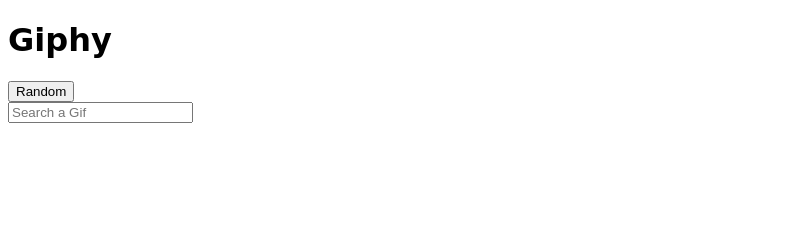
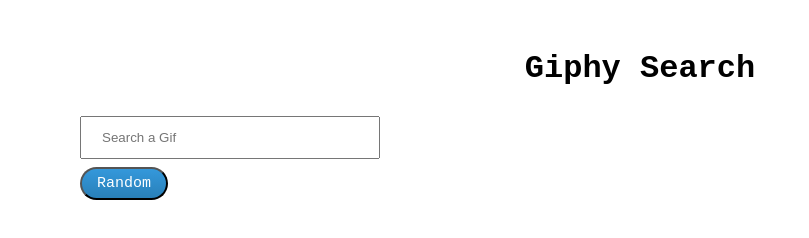
Before and after one commit to parkerwalker/giphyAngular, a website: page public/views/index.html in a window 1280 px wide. Shown: the whole page, without its empty margins (0-809 px from the left). Drawn offline with Linux system fonts and the light colour scheme; files that its build step writes are made by us from their sources; files whose address does not match are found by name.

Commit message:
added styling

```diff
--- a/public/scripts/services/search.service.js
+++ b/public/scripts/services/search.service.js
@@ -14,4 +14,4 @@
 
 
 
-})
+});//end SearchService
--- a/public/styles/master.css
+++ b/public/styles/master.css
@@ -1,3 +1,62 @@
 h1 {
-  font-family: cursive;
+  font-family: Courier New;
+  text-align: center;
 }
+
+body{
+  margin: 50px;
+}
+
+#inputForm{
+  margin-left: 30px;
+}
+
+ .input {
+  width: 300px;
+  padding: 12px 20px;
+  margin: 8px 0;
+  box-sizing: border-box;
+}
+
+.gif:hover{
+  height:  250px ;
+}
+
+.searchGifs{
+  display: inline-block;
+  padding: 5px;
+  margin:auto;
+  text-align: center;
+}
+
+.row {
+  padding: 20px;
+}
+
+button {
+  background: #3498db;
+   background-image: -webkit-linear-gradient(top, #3498db, #2980b9);
+   background-image: -moz-linear-gradient(top, #3498db, #2980b9);
+   background-image: -ms-linear-gradient(top, #3498db, #2980b9);
+   background-image: -o-linear-gradient(top, #3498db, #2980b9);
+   background-image: linear-gradient(to bottom, #3498db, #2980b9);
+   -webkit-border-radius: 28;
+   -moz-border-radius: 28;
+   border-radius: 28px;
+   font-family: Courier New;
+   color: #ffffff;
+   font-size: 15px;
+   padding: 6px 15px 6px 15px;
+   text-decoration: none;
+}
+
+button:hover {
+  background: #3cb0fd;
+  background-image: -webkit-linear-gradient(top, #3cb0fd, #3498db);
+  background-image: -moz-linear-gradient(top, #3cb0fd, #3498db);
+  background-image: -ms-linear-gradient(top, #3cb0fd, #3498db);
+  background-image: -o-linear-gradient(top, #3cb0fd, #3498db);
+  background-image: linear-gradient(to bottom, #3cb0fd, #3498db);
+  text-decoration: none;
+
+}
--- a/public/views/index.html
+++ b/public/views/index.html
@@ -13,18 +13,19 @@
 </head>
 <body ng-app='app'>
   <div class="container">
-    <h1>Giphy</h1>
-    <div ng-controller='GiphyController as gp' class="col-sm-4">
-      <button ng-click='gp.randomBS()' type="button" name="button">Random</button>
-      <form ng-submit='gp.searchBS()' class="" >
-        <input ng-model='gp.search' type="text" name="" value="" placeholder='Search a Gif'>
-      </form>
-
+    <h1>Giphy Search</h1>
+    <div ng-controller='GiphyController as gp' class="col-md-8 col-lg-2 form">
+      <div id="inputForm">
+        <form ng-submit='gp.searchBS()' class="form" >
+          <input ng-model='gp.search' class='input' type="text" name="" value="" placeholder='Search a Gif'>
+        </form>
+        <button ng-click='gp.randomBS()' type="button" name="button">Random</button>
+      </div>
 
       <div class="row">
-        <img ng-src="{{gp.returnRandom}}" alt="">
-        <div ng-repeat='x in gp.returnSearch' class="col-md-6">
-          <img  ng-src="{{x.images.downsized_medium.url}}" alt="" class="img-rounded">
+        <img ng-src="{{gp.returnRandom}}" class="gif" alt="">
+        <div ng-repeat='x in gp.returnSearch' class="col-md-4 searchGifs">
+          <img ng-src="{{x.images.fixed_height.url}}" alt="" class="gif">
         </div>
       </div>
 
```
